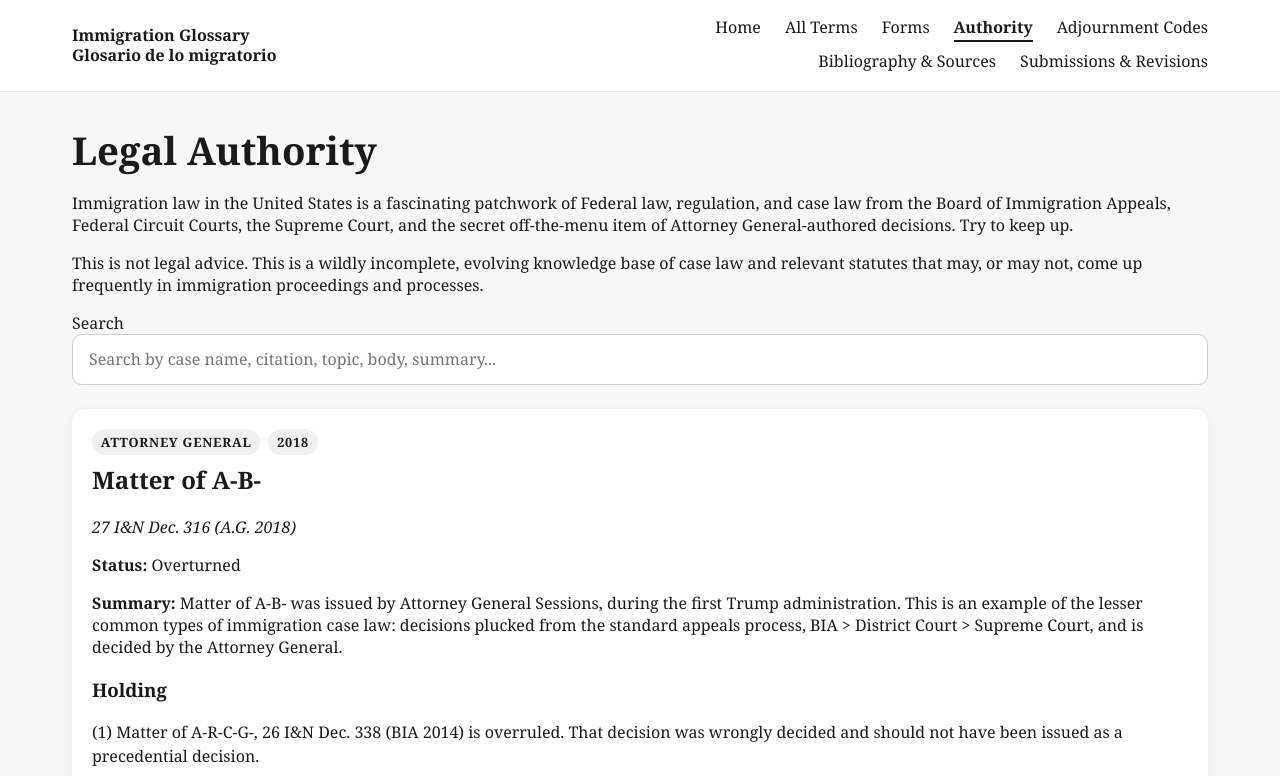
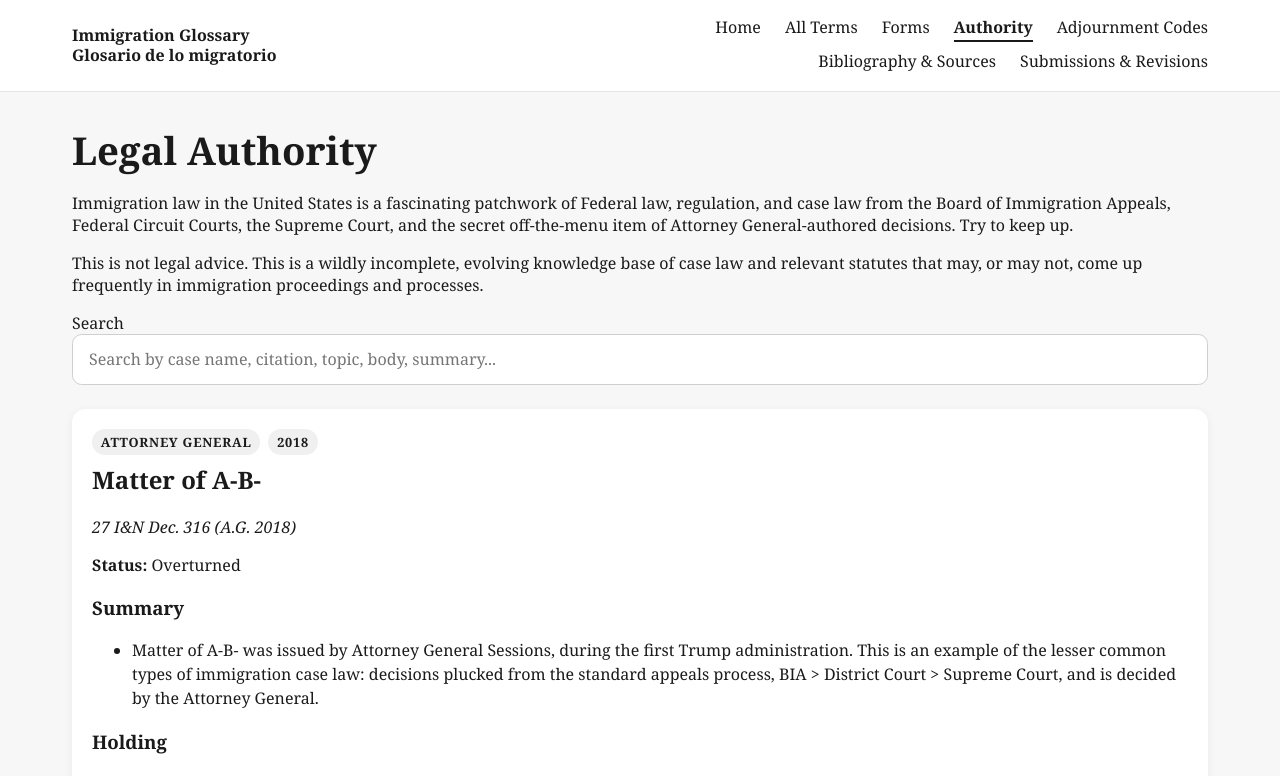
Before and after one commit to mapachurro/eoir-glossary, a React (Vite) app: page /#/legal-authority in a window 1280 px wide. Shown: the top 776 px of the page. Built offline with nearby package versions, Linux system fonts and the light colour scheme.

Commit message:
adjust summary style and rendering

```diff
--- a/src/data/authority.json
+++ b/src/data/authority.json
@@ -43,7 +43,7 @@
     ],
     "relatedTerms": ["pre-termit"],
     "cites": [],
-    "summary": "",
+    "summary": [],
     "status": "Current",
     "officialUrl": "https://www.justice.gov/eoir/media/1413846/dl?inline=",
     "notes": ""
@@ -64,10 +64,12 @@
       "social cognizability"
     ],
     "cites": [],
-    "summary": "",
+    "summary": [
+      "This is higly relevant and impactful case law, in that PSG formulations such as 'Mexican women who XYZ' become immediately subject to a request for pre-termission by DHS."
+    ],
     "status": "Current",
     "officialUrl": "http://justice.gov/eoir/media/1408366/dl?inline=",
-    "notes": "This is higly relevant and impactful case law, in that PSG formulations such as 'Mexican women who XYZ' become immediately subject to a request for pre-termission by DHS."
+    "notes": ""
   },
   {
     "id": "matter-of-a-l-s",
@@ -82,10 +84,12 @@
     "topics": ["bond", "flight risk", "custody", "detention"],
     "relatedTerms": ["bond", "flight risk"],
     "cites": [],
-    "summary": "",
+    "summary": [
+      "Nuanced and specific: in A-L-S, the BIA reiterates the importance of flight risk for an IJ considering issuing a bond, and emphasizes that the mere fact that the respondent may have relief should not 'materially' reduce the risk of flight. While this may sound niche, many bond cases are borderline cases already."
+    ],
     "status": "Current",
     "officialUrl": "https://www.justice.gov/eoir/media/1454391/dl?inline=",
-    "notes": "Nuanced and specific: in A-L-S, the BIA reiterates the importance of flight risk for an IJ considering issuing a bond, and emphasizes that the mere fact that the respondent may have relief should not 'materially' reduce the risk of flight. While this may sound niche, many bond cases are borderline cases already."
+    "notes": ""
   },
   {
     "id": "niz-chavez-v-garland",
@@ -108,7 +112,10 @@
       "cancellation of removal"
     ],
     "cites": [],
-    "summary": "Of tremendous significance to both practitioners, especially Respondents' counsel, as this Supreme Court decision further clarifies the way in which a person must be notified of the commencement of removal proceedings against them (through service of a Notice to Appear), as well as to Language Nerds, because this decision goes extremely hard regarding the murky grammar of the English language. In any case, TL;DR: an NTA has to consist of one single, atomic, unitary document that includes both notice that the named person must appear for immigration proceedings, as well as the place, date, and time of that initial appearance. This sounds stupid and like 'yeah of course duh?' but, uh... It's harder to make a valid NTA than you would expect.",
+    "summary": [
+      "Of tremendous significance to both practitioners, especially Respondents' counsel, as this Supreme Court decision further clarifies the way in which a person must be notified of the commencement of removal proceedings against them (through service of a Notice to Appear), as well as to Language Nerds, because this decision goes extremely hard regarding the murky grammar of the English language.",
+      "In any case, TL;DR: an NTA has to consist of one single, atomic, unitary document that includes both notice that the named person must appear for immigration proceedings, as well as the place, date, and time of that initial appearance. This sounds stupid and like 'yeah of course duh?' but, uh... It's harder to make a valid NTA than you would expect."
+    ],
     "status": "Current",
     "officialUrl": "https://www.supremecourt.gov/opinions/20pdf/19-863_6jgm.pdf",
     "notes": ""
@@ -126,7 +133,9 @@
       "exceptional and extremely unusual hardship"
     ],
     "cites": [],
-    "summary": "Addresses the 'exceptional and extremely unusual hardship' standard applicable to non-lawful permanent resident cancellation of removal under INA §240A(b).",
+    "summary": [
+      "Addresses the 'exceptional and extremely unusual hardship' standard applicable to non-lawful permanent resident cancellation of removal under INA §240A(b)."
+    ],
     "status": "Current",
     "officialUrl": "https://www.justice.gov/eoir/media/1411661/dl?inline=",
     "notes": "Clarifies application of the hardship standard. In particular, the existence of a qualifying relative's medical diagnosis, standing alone, does not automatically establish exceptional and extremely unusual hardship; the hardship determination remains a fact-intensive inquiry."
--- a/src/pages/LegalAuthority.jsx
+++ b/src/pages/LegalAuthority.jsx
@@ -79,10 +79,16 @@ export default function LegalAuthority() {
               </p>
             )}
 
-            {item.summary && (
-              <p className="authority-card__summary">
-                <strong>Summary:</strong> {item.summary}
-              </p>
+            {item.summary?.length > 0 && (
+              <section className="authority-card__summary">
+                <h3>Summary</h3>
+
+                <ul className="authority-card__summary-list">
+                  {item.summary.map((point, index) => (
+                    <li key={`${item.id}-summary-${index}`}>{point}</li>
+                  ))}
+                </ul>
+              </section>
             )}
 
             {item.holding?.length > 0 && (
--- a/src/styles.css
+++ b/src/styles.css
@@ -626,7 +626,14 @@ a {
 /* Attempting to style json */
 
 .authority-card__summary {
-  white-space: pre-line;
+  list-style: none;
+  margin: 0;
+  padding: 0;
+}
+
+.authority-card__summary li {
+  margin-bottom: 0.65rem;
+  line-height: 1.5;
 }
 
 .authority-card__holding-list {
```
